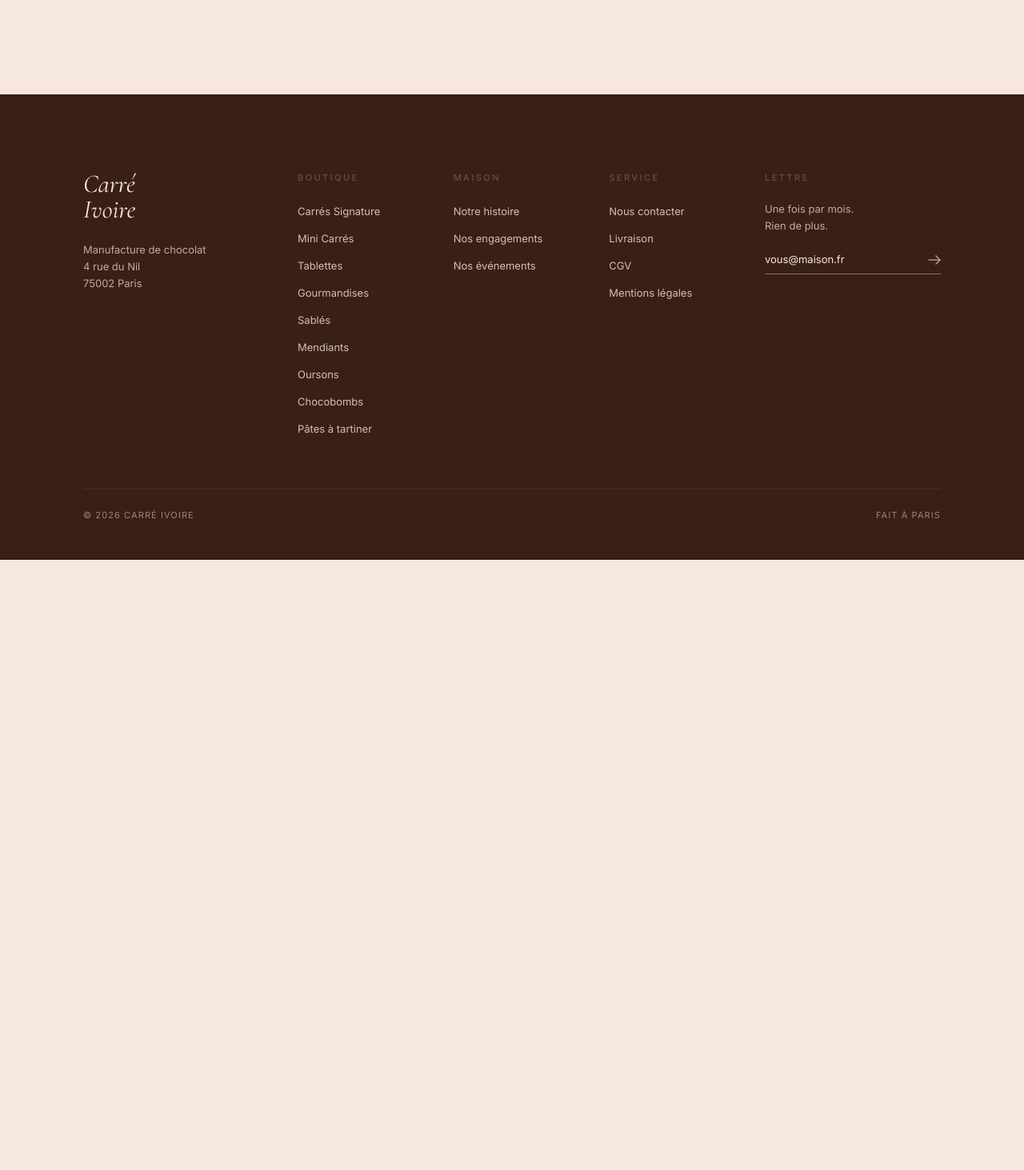
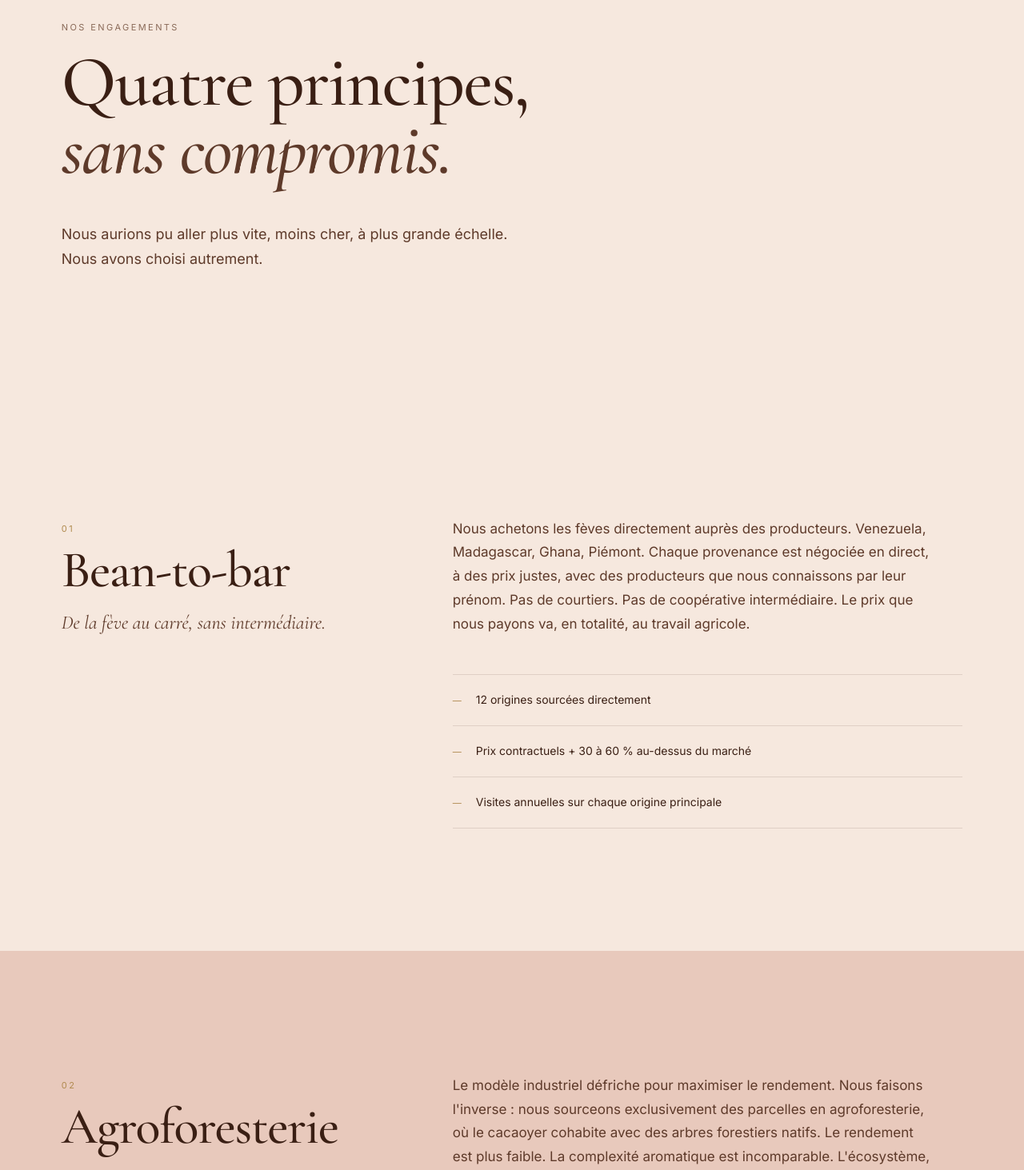
Before and after one commit to SarahOtmane/CARRE_IVOIRE, a Vue app in the folder apps/front-office/: page /engagements in a window 1280 px wide. Shown: the part 100-1563 px from the top of the page at 80% size. Before the commit the page ends 800 px from the top, so only its background shows below. Built offline with nearby package versions, Linux system fonts and the light colour scheme.

Commit message:
feat(front-office): ajouter la page des engagements avec contenu et styles

```diff
--- a/apps/front-office/src/pages/engagements.vue
+++ b/apps/front-office/src/pages/engagements.vue
@@ -1,7 +1,213 @@
 <script setup lang="ts">
-// TODO: page Nos engagements
+import { useRouter } from 'vue-router'
+
+const router = useRouter()
+
+const engagements = [
+  {
+    num: '01',
+    titre: 'Bean-to-bar',
+    accroche: 'De la fève au carré, sans intermédiaire.',
+    corps: 'Nous achetons les fèves directement auprès des producteurs. Venezuela, Madagascar, Ghana, Piémont. Chaque provenance est négociée en direct, à des prix justes, avec des producteurs que nous connaissons par leur prénom. Pas de courtiers. Pas de coopérative intermédiaire. Le prix que nous payons va, en totalité, au travail agricole.',
+    details: [
+      '12 origines sourcées directement',
+      'Prix contractuels + 30 à 60 % au-dessus du marché',
+      'Visites annuelles sur chaque origine principale',
+    ],
+    bg: 'var(--ivoire)',
+  },
+  {
+    num: '02',
+    titre: 'Agroforesterie',
+    accroche: 'Le cacao pousse à l\'ombre. C\'est voulu.',
+    corps: 'Le modèle industriel défriche pour maximiser le rendement. Nous faisons l\'inverse : nous sourceons exclusivement des parcelles en agroforesterie, où le cacaoyer cohabite avec des arbres forestiers natifs. Le rendement est plus faible. La complexité aromatique est incomparable. L\'écosystème, lui, reste intact.',
+    details: [
+      '100 % des fèves issues de parcelles agroforestières',
+      'Première récolte directe en agroforesterie : Piémont, 2022',
+      'Zéro déforestation dans notre chaîne d\'approvisionnement',
+    ],
+    bg: 'var(--rose-poudre)',
+  },
+  {
+    num: '03',
+    titre: 'Deux ingrédients',
+    accroche: 'Fèves. Sucre de canne. Rien d\'autre.',
+    corps: 'Pas de lécithine de soja pour corriger la texture. Pas d\'arômes pour masquer une fève médiocre. Pas d\'émulsifiants pour allonger la durée de vie. Si le chocolat ne tient pas avec deux ingrédients, c\'est que la fève ou la technique est en cause — et c\'est notre problème à résoudre, pas celui de l\'additif alimentaire.',
+    details: [
+      'Fèves + sucre de canne non raffiné — c\'est tout',
+      'Aucun additif, aucun arôme, aucune lécithine',
+      'DLC courte — signe de fraîcheur, pas de défaut',
+    ],
+    bg: 'var(--ivoire)',
+  },
+  {
+    num: '04',
+    titre: 'Paris, rue du Nil',
+    accroche: 'Tout est fabriqué ici. À la main.',
+    corps: 'Notre atelier est au 4 rue du Nil, dans le 2ᵉ arrondissement. Torréfaction, broyage, conchage, tempérage, moulage : chaque étape se déroule dans cet espace de 80 m². Nous ne sous-traitons pas la production. Nous ne faisons pas co-packer. Ce que vous recevez a été fait par les mains de ceux qui ont conçu la recette.',
+    details: [
+      'Atelier de 80 m², Paris 2ᵉ — ouvert sur rendez-vous',
+      'Effectif permanent : 4 personnes',
+      'Production limitée — jamais au-delà de ce que nos mains peuvent faire',
+    ],
+    bg: 'var(--beige-doux)',
+  },
+]
+
+const chiffres = [
+  { valeur: '12', unite: 'origines', detail: 'sourcées directement auprès des producteurs' },
+  { valeur: '2', unite: 'ingrédients', detail: 'fèves de cacao et sucre de canne — rien d\'autre' },
+  { valeur: '72h', unite: 'minimum', detail: 'de conchage pour chaque lot de couverture' },
+  { valeur: '80', unite: 'm² d\'atelier', detail: 'rue du Nil, Paris 2ᵉ — toute la fabrication ici' },
+]
 </script>
 
 <template>
-  <div />
+  <div>
+
+    <!-- ── Intro ───────────────────────────────────────────── -->
+    <section
+      class="bg-ivoire"
+      style="padding: 120px clamp(20px, 6vw, 104px) clamp(80px, 12vw, 192px)"
+    >
+      <div class="max-w-[880px]">
+        <span class="ci-eyebrow">Nos Engagements</span>
+        <h1
+          class="mt-4 font-serif font-medium text-brun-cacao"
+          style="font-size: clamp(48px, 7vw, 96px); line-height: 0.95; letter-spacing: -0.02em"
+        >
+          Quatre principes,<br/>
+          <em class="text-brun-cacao-2">sans compromis.</em>
+        </h1>
+        <p
+          class="mt-12 max-w-[560px] font-sans text-brun-cacao-2"
+          style="font-size: 18px; line-height: 1.7"
+        >
+          Nous aurions pu aller plus vite, moins cher, à plus grande échelle.
+          Nous avons choisi autrement.
+        </p>
+      </div>
+    </section>
+
+    <!-- ── Engagements ────────────────────────────────────── -->
+    <section
+      v-for="eng in engagements"
+      :key="eng.num"
+      :style="{ background: eng.bg, padding: 'clamp(80px, 12vw, 192px) clamp(20px, 6vw, 104px)' }"
+    >
+      <div class="grid grid-cols-1 items-start gap-16 lg:grid-cols-[1fr_1.5fr]">
+
+        <!-- En-tête -->
+        <div class="lg:sticky lg:top-[120px]">
+          <span class="font-sans text-[11px] uppercase tracking-[0.22em] text-dore">{{ eng.num }}</span>
+          <h2
+            class="mt-3 font-serif font-medium text-brun-cacao"
+            style="font-size: clamp(36px, 5vw, 64px); line-height: 0.95; letter-spacing: -0.02em"
+          >
+            {{ eng.titre }}
+          </h2>
+          <p
+            class="mt-5 font-serif italic text-brun-cacao-2"
+            style="font-size: clamp(18px, 2vw, 24px); line-height: 1.3"
+          >
+            {{ eng.accroche }}
+          </p>
+        </div>
+
+        <!-- Corps -->
+        <div>
+          <p
+            class="font-sans text-brun-cacao-2"
+            style="font-size: 17px; line-height: 1.75; max-width: 600px"
+          >
+            {{ eng.corps }}
+          </p>
+
+          <ul class="mt-12 space-y-0">
+            <li
+              v-for="(detail, i) in eng.details"
+              :key="i"
+              class="flex items-baseline gap-4 border-t py-5"
+              style="border-color: var(--cacao-a12)"
+            >
+              <span class="shrink-0 font-sans text-[11px] uppercase tracking-[0.18em] text-dore">—</span>
+              <span class="font-sans text-[14px] leading-relaxed text-brun-cacao">{{ detail }}</span>
+            </li>
+            <li class="border-t" style="border-color: var(--cacao-a12)" />
+          </ul>
+        </div>
+      </div>
+    </section>
+
+    <!-- ── Chiffres ────────────────────────────────────────── -->
+    <section
+      class="bg-brun-cacao"
+      style="padding: clamp(80px, 12vw, 192px) clamp(20px, 6vw, 104px)"
+    >
+      <div class="mb-20">
+        <span class="font-sans text-[11px] uppercase tracking-[0.22em] text-dore">En chiffres</span>
+        <h2
+          class="mt-4 font-serif font-medium text-ivoire"
+          style="font-size: clamp(32px, 4vw, 56px); line-height: 1"
+        >
+          Ce que nos engagements<br/>
+          <em style="opacity: 0.6">signifient concrètement.</em>
+        </h2>
+      </div>
+
+      <div class="grid grid-cols-1 gap-0 sm:grid-cols-2 lg:grid-cols-4">
+        <div
+          v-for="item in chiffres"
+          :key="item.unite"
+          class="border-t py-10 pr-10"
+          style="border-color: var(--ivoire-a15)"
+        >
+          <div
+            class="font-serif font-medium leading-none text-dore"
+            style="font-size: clamp(48px, 6vw, 72px)"
+          >{{ item.valeur }}</div>
+          <div class="mt-1 font-sans text-[11px] uppercase tracking-[0.18em] text-ivoire" style="opacity: 0.6">
+            {{ item.unite }}
+          </div>
+          <p class="mt-4 font-sans text-[13px] leading-relaxed text-ivoire" style="opacity: 0.5">
+            {{ item.detail }}
+          </p>
+        </div>
+      </div>
+    </section>
+
+    <!-- ── CTA ────────────────────────────────────────────── -->
+    <section
+      class="bg-ivoire"
+      style="padding: clamp(80px, 12vw, 192px) clamp(20px, 6vw, 104px)"
+    >
+      <div class="flex flex-col items-start gap-10 lg:flex-row lg:items-end lg:justify-between">
+        <div class="max-w-[560px]">
+          <span class="ci-eyebrow">05 — La boutique</span>
+          <h2
+            class="mt-4 font-serif font-medium text-brun-cacao"
+            style="font-size: clamp(32px, 4vw, 56px); line-height: 1"
+          >
+            Des principes<br/>
+            <em class="text-brun-cacao-2">que vous pouvez goûter.</em>
+          </h2>
+        </div>
+        <div class="flex flex-col gap-4 sm:flex-row">
+          <button
+            class="border border-brun-cacao bg-brun-cacao px-7 py-4 font-sans text-[13px] tracking-[0.08em] text-ivoire transition-all duration-180 active:translate-y-px"
+            @click="router.push('/boutique')"
+          >
+            Découvrir la boutique
+          </button>
+          <button
+            class="border border-brun-cacao px-7 py-4 font-sans text-[13px] tracking-[0.08em] text-brun-cacao transition-all duration-180 hover:bg-brun-cacao hover:text-ivoire active:translate-y-px"
+            @click="router.push('/histoire')"
+          >
+            Notre histoire →
+          </button>
+        </div>
+      </div>
+    </section>
+
+  </div>
 </template>
```
